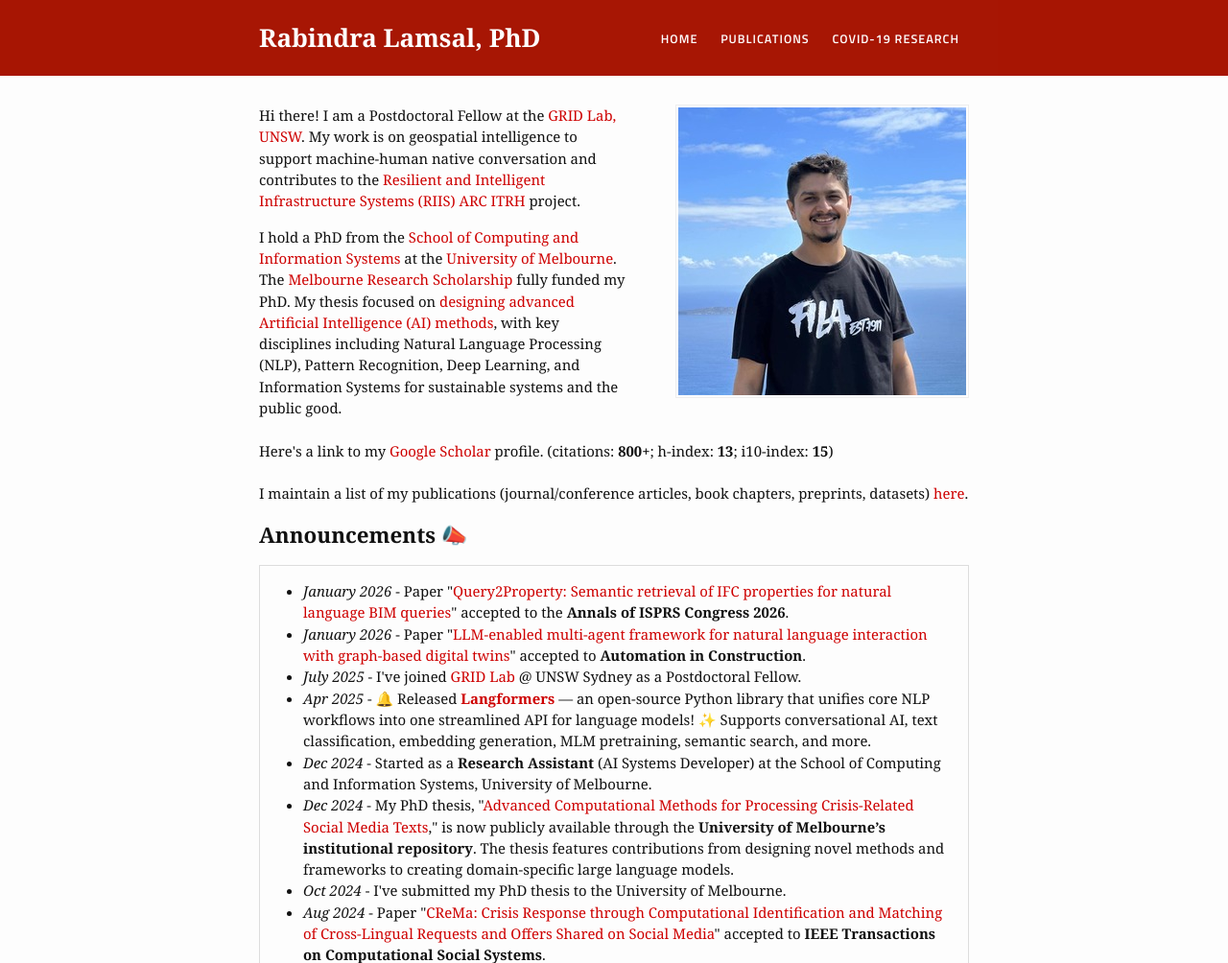
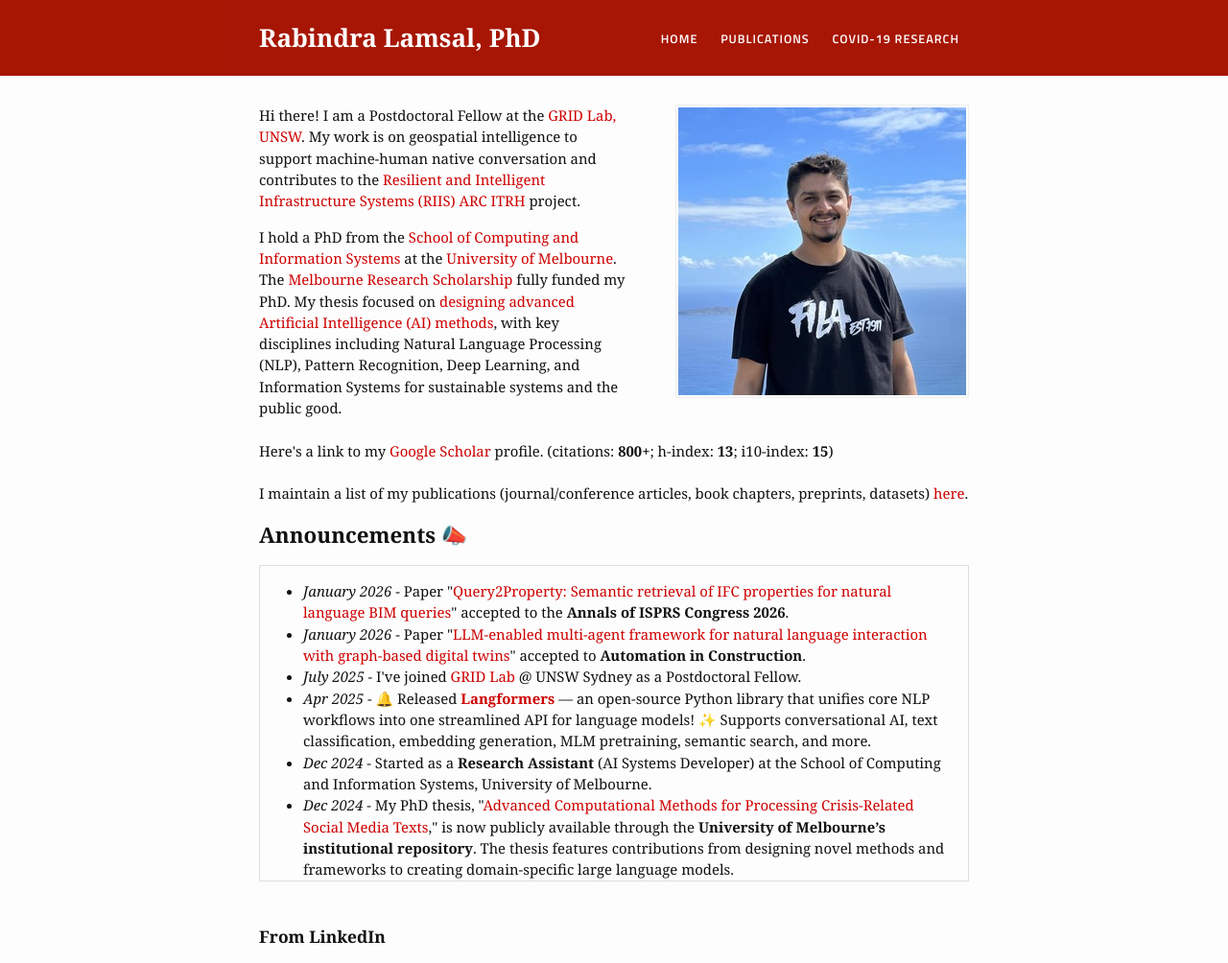
Before and after one commit to rabindralamsal/personal-site, a Jekyll site: the page built from index.html, in a window 1280 px wide. Shown: the top 1004 px of the page at 96% size. Built offline with Jekyll 4.4.1, drawn with Linux system fonts in a browser that asks for light colours; some of the changed text lies outside the part shown; grey boxes are pictures that could not be loaded.

Commit message:
Modify updates div height and change header level
Updated the height of the updates div and changed the header from h2 to h3 for LinkedIn section.

```diff
--- a/index.html
+++ b/index.html
@@ -16,7 +16,7 @@
 </div>
 
 <h2>Announcements 📣</h2>
-<div class="updates" style="height: 30em; overflow-y: scroll;border:1px solid #ddd; padding:15px;">
+<div class="updates" style="height: 20em; overflow-y: scroll;border:1px solid #ddd; padding:15px;">
 <ul>
 <li><i>January 2026</i> - Paper "<a href="#">Query2Property: Semantic retrieval of IFC properties for natural language BIM queries</a>" accepted to the <b>Annals of ISPRS Congress 2026</b>.</li>
 <li><i>January 2026</i> - Paper "<a href="https://www.sciencedirect.com/science/article/pii/S0926580526000324">LLM-enabled multi-agent framework for natural language interaction with graph-based digital twins</a>" accepted to <b>Automation in Construction</b>.</li>
@@ -45,7 +45,7 @@
 </div>
 <br><br>
 
-<h2>From LinkedIn </h2>
+<h3>From LinkedIn </h3>
 <div class="li-embed-row">
   <iframe src="https://www.linkedin.com/embed/feed/update/urn:li:share:7448529785217232896"
           height="450"
```
